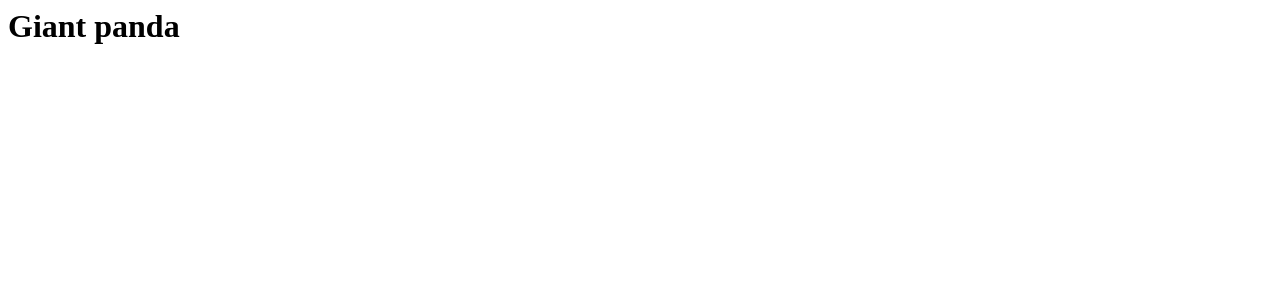
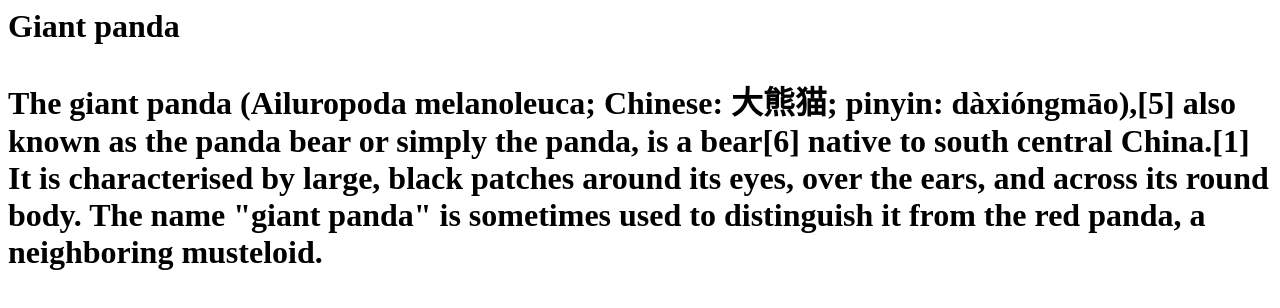
Before and after one commit to aslidHM/learning, a plain HTML site: page index.html in a window 1280 px wide. Drawn offline with Linux system fonts and the light colour scheme.

Commit message:
Added text

```diff
--- a/index.html
+++ b/index.html
@@ -1 +1,5 @@
 <h1>Giant panda<h1>
+<p>The giant panda (Ailuropoda melanoleuca; Chinese: 大熊猫; pinyin: dàxióngmāo),[5] also known as the panda bear or simply the panda, is a bear[6] native to south central China.[1]
+It is characterised by large, black patches around its eyes, over the ears, and across its round body.
+The name "giant panda" is sometimes used to distinguish it from the red panda, a neighboring musteloid.
+</p>
```
